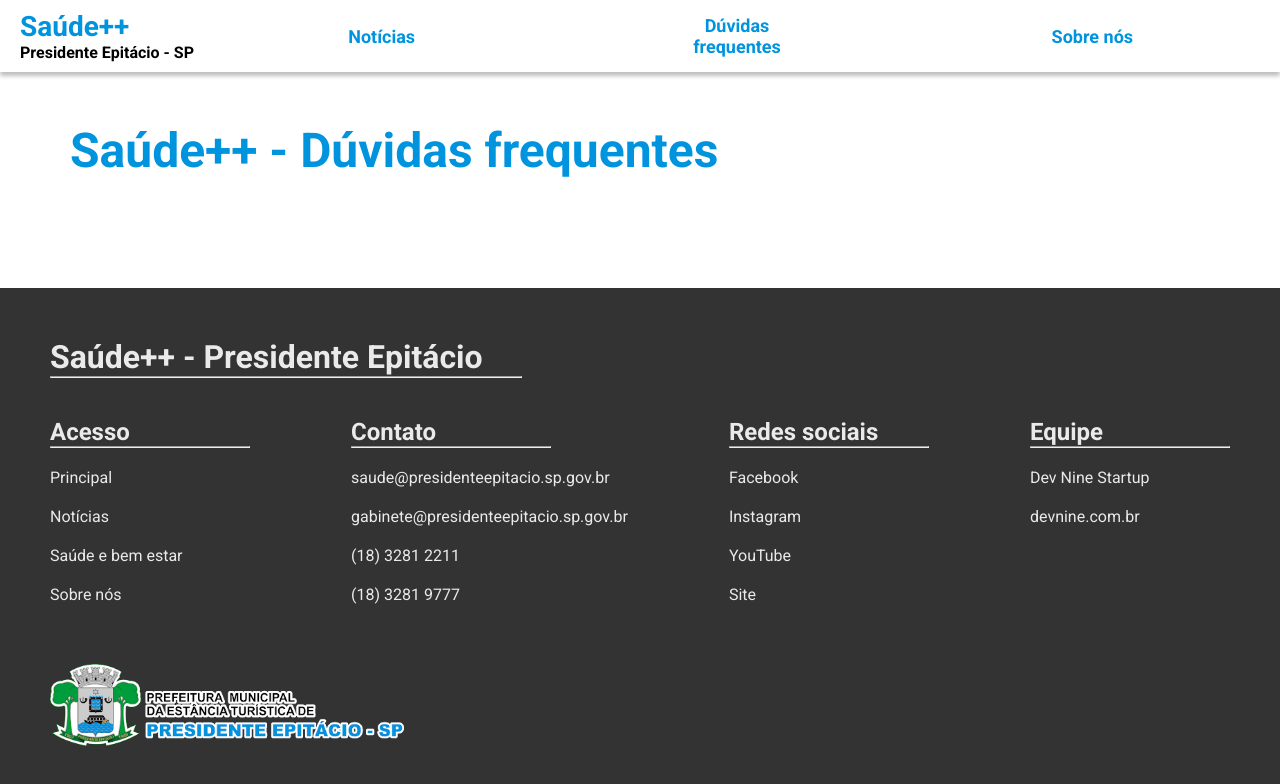
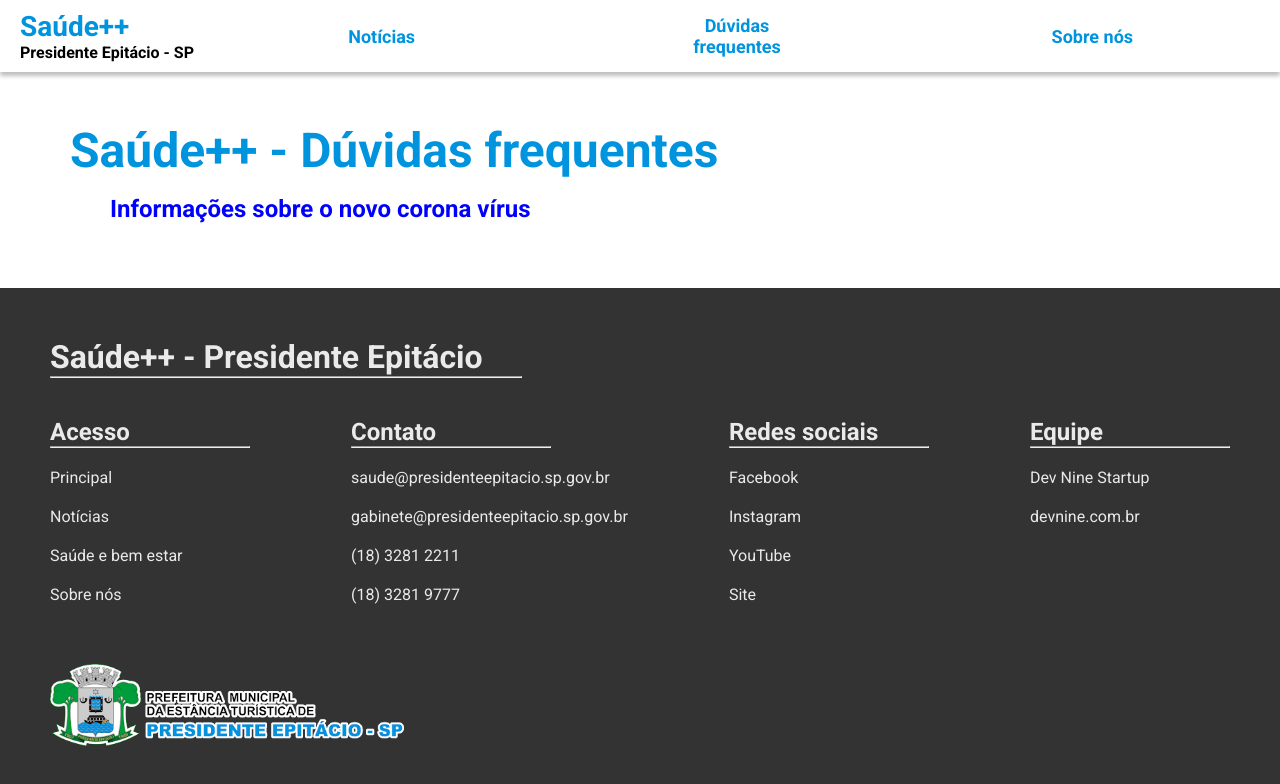
Before and after one commit to Dev-Nine/Saudepp, a React (Create React App) app in the folder frontend/: page /faq in a window 1280 px wide. Shown: the top 784 px of the page. Built offline with nearby package versions, Linux system fonts and the light colour scheme.

Commit message:
update: display title in browser tab

```diff
--- a/frontend/src/screens/Faq/index.js
+++ b/frontend/src/screens/Faq/index.js
@@ -1,11 +1,15 @@
-import React from 'react'
+import React, { useEffect } from 'react'
 
 import { Container } from './styles'
 
 import Header from '../../components/Header';
 import Footer from '../../components/Footer'
+import { Link } from 'react-router-dom';
 
 export default function Faq() {
+   useEffect(() => {
+      document.title = "Dúvidas Frequentes"
+   })
 
    return (
       <>
@@ -14,6 +18,13 @@ export default function Faq() {
          <div className='main'>
             <Container>
                <h1>Saúde++ - Dúvidas frequentes</h1>
+               <ul>
+                  <li>
+                     <Link to="/faq/covid19">
+                        <h2>Informações sobre o novo corona vírus</h2>
+                     </Link>
+                  </li>
+               </ul>
 
             </Container>
          </div>
--- a/frontend/src/screens/Home/index.js
+++ b/frontend/src/screens/Home/index.js
@@ -6,8 +6,12 @@ import CardGroup from '../../components/CardGroup'
 import Header from '../../components/Header';
 import CoronaCard from '../../components/CoronaCard'
 import Footer from '../../components/Footer'
+import { useEffect } from 'react';
 
 export default function Home() {
+   useEffect(() => {
+      document.title = "Home"
+   })
 
    return (
       <>
--- a/frontend/src/screens/ListNotices/index.js
+++ b/frontend/src/screens/ListNotices/index.js
@@ -11,7 +11,11 @@ import api from '../../services/api';
 export default function ListNotices() {
     const [tags, setTags]= useState([]);
     const [selected, setSelected] = useState('');
-    const [notices, setNotices] = useState([]);
+	const [notices, setNotices] = useState([]);
+
+	useEffect(() => {
+		document.title = "Notícias"
+	 })
 
     useEffect(() => {
 		api.get(`/notices?tag=${selected}`).then(({ data }) => {
```
